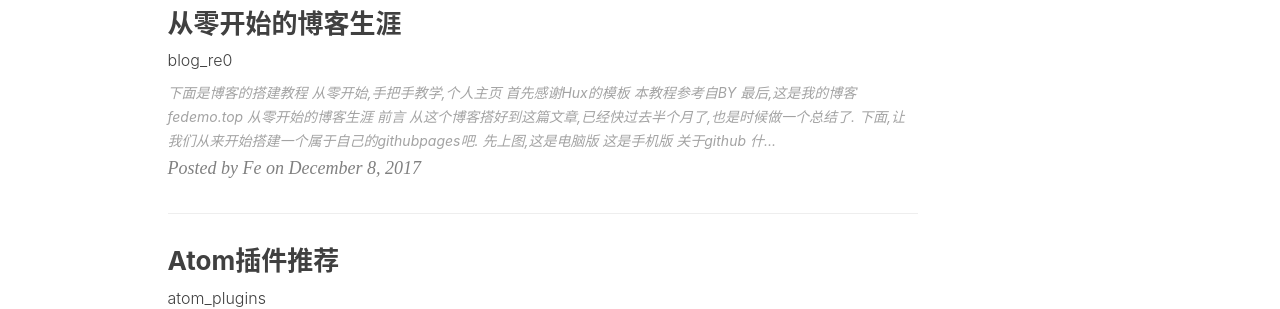
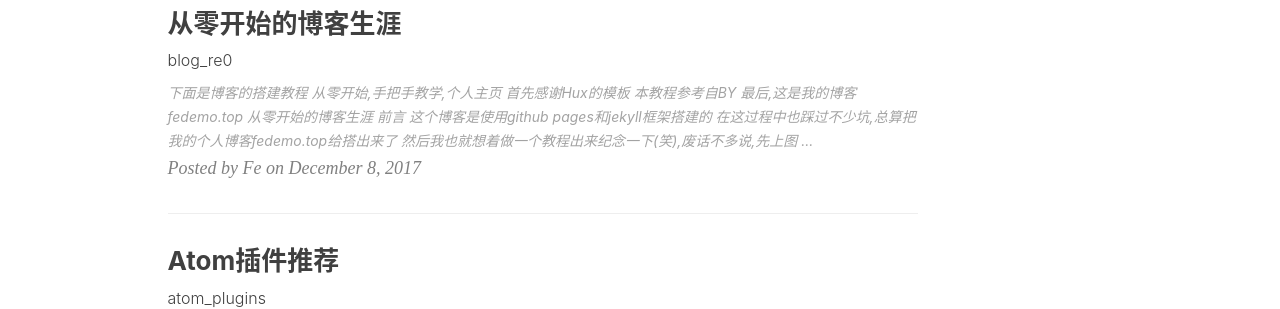
Before and after one commit to FeDemo/fedemo.github.io, a Jekyll site: the page built from index.html, in a window 1280 px wide and 900 px high, scrolled down 998 px. Shown: the part 176-485 px from the top of the window. Built offline with Jekyll 4.4.1, drawn with Linux system fonts in a browser that asks for light colours; nearby versions of some CDN libraries; the list of posts is cut into pages by our own code; comment, search, counter and statistics services are not loaded; some of the changed lines change nothing that is shown.

Commit message:
update re0,搜索插件

````diff
--- a/_config.yml
+++ b/_config.yml
@@ -82,7 +82,8 @@
 featured-tags: true                     # 是否使用首页标签
 featured-condition-size: 0              # 相同标签数量大于这个数，才会出现在首页
 
-
+#search plugins
+search: true                            # 是否使用搜索插件
 
 # Progressive Web Apps
 chrome-tab-theme-color: "#000000"
--- a/_includes/footer.html
+++ b/_includes/footer.html
@@ -267,8 +267,9 @@
     });
 </script>
 {% endif %}
-<!-- 搜索插件start -->
 
+<!-- 搜索插件search start -->
+{% if site.search %}
 <div class="cb-search-tool" style="position: fixed; top: 0px ; bottom: 0px; left: 0px; right:  0px;
       opacity: 0.95; background-color: #111111; z-index: 9999; display: none;">
     <input type="text" class="form-control cb-search-content" id="cb-search-content" style="position: fixed; top: 60px" placeholder="文章标题 日期 标签" >
@@ -286,5 +287,5 @@
 
 <script src="{{ "/search/js/bootstrap3-typeahead.min.js" | prepend: site.baseurl }}"></script>
 <script src="{{ "/search/js/cb-search.js" | prepend: site.baseurl }}"></script>
-
+{% endif %}
 <!-- 搜索插件end -->
--- a/_posts/2017-12-08-blog_re0.md
+++ b/_posts/2017-12-08-blog_re0.md
@@ -13,16 +13,20 @@
 >从零开始,手把手教学,个人主页
 >首先感谢[Hux](https://github.com/Huxpro)的模板
 >本教程参考自[BY](https://github.com/qiubaiying)
->最后,[这是我的博客 fedemo.top](/)
+>最后,[这是我的博客 fedemo.top](http://fedemo.top/)
 
 # 从零开始的博客生涯
 
 ## 前言
 
-从这个博客搭好到这篇文章,已经快过去半个月了,也是时候做一个总结了.
-下面,让我们从来开始搭建一个属于自己的githubpages吧.
+这个博客是使用github pages和jekyll框架搭建的
 
-先上图,这是电脑版
+在这过程中也踩过不少坑,总算把我的个人博客[fedemo.top](http://fedemo.top/)给搭出来了
+
+然后我也就想着做一个教程出来纪念一下(笑),废话不多说,先上图
+
+
+这是电脑版
 
 ![](https://raw.githubusercontent.com/FeDemo/posts_img/master/2017-12-08-blog_re0/1.png)
 这是手机版
@@ -47,7 +51,8 @@
 
 ![](https://raw.githubusercontent.com/FeDemo/posts_img/master/2017-12-08-blog_re0/4.png)
 <br>
-## 创建我们的Blog项目
+## hellow word
+#### Blog项目
 <br>
 >接着,我们需要创建一个项目
 
@@ -75,7 +80,6 @@
 
   ![](https://raw.githubusercontent.com/FeDemo/posts_img/master/2017-12-08-blog_re0/8.png)
 <br>
-## hellow word
 #### 编写我们的首页
 > 创建index.html
 
@@ -130,6 +134,9 @@
 ***
 
 ## 使用Jekyll生成博客模板
+当然,一个博客如果所有代码都需要自己写,那样工作量会很大.
+
+这时候,就需要使用模板了,我们完全可以不去管那些复杂的代码,只需要专注于文章内容就好了
 #### Jekyll是什么
 
 Jekyll 是一个简单的博客形态的静态站点生产机器。它有一个模版目录，其中包含原始文本格式的文档，通过一个转换器（如 Markdown）和我们的 Liquid 渲染器转化成一个完整的可发布的静态网站，你可以发布在任何你喜爱的服务器上。Jekyll 也可以运行在 GitHub Page 上，也就是说，你可以使用 GitHub 的服务来搭建你的项目页面、博客或者网站，而且是完全免费的。
@@ -141,12 +148,13 @@
 
 #### 使用Jekyll模板
 这里推荐一个Jekyll模板的网站[jekyllthemes.org](http://jekyllthemes.org/)
-当然,如果觉得我现在用的模板比较好看也可以直接[**fork**](https://github.com/FeDemo/fedemo.github.io)我的这个项目,然后点击**setting**修改为自己的名字.
+当然,如果觉得我现在用的模板比较好看也可以直接[**fork**](https://github.com/FeDemo/fedemo.github.io)我的这个[项目](https://github.com/FeDemo/fedemo.github.io),然后点击**setting**修改项目名称为自己的名字.
 ![](https://raw.githubusercontent.com/FeDemo/posts_img/master/2017-12-08-blog_re0/13.png)
 
-## 博客文件结构
+## 一些需要修改的内容
 
-博客的文件结构大概是这样子的:
+>博客的文件结构大概是这样子的:
+
 ```
 ├── _config.yml
 ├── _drafts
@@ -174,11 +182,14 @@
   - `img` 存放图片的文件夹
 
 
-## `_config.yml` 配置文件
+#### `_config.yml` 配置文件
 
-如果你是直接fork我的项目,那么你目前最需要的是修改`_config.yml` 配置文件为你需要的信息
+如果你是直接fork我的项目,那么你目前最需要的是修改`_config.yml`
 
-#### Site settings基础设置
+上面都有写上注释,只要跟着注释照着改成自己的配置信息就可以了
+<br>
+> Site settings基础设置
+
 ```
 # Site settings
 title: Fe Blog  #你博客的标题
@@ -191,15 +202,18 @@
 baseurl: ""      # for example, '/blog' if your blog hosted on 'host/blog'
 github_repo: "https://github.com/FeDemo/fedemo.github.io.git" # you code repository
 ```
+<br>
+> Sidebar settings侧边栏设置
 
-#### Sidebar settings侧边栏设置
 ```
 # Sidebar settings侧边栏
 sidebar: true                           # 是否开启侧边栏
 sidebar-about-description: "Goals determine what you going to be!" #装B的话
 sidebar-avatar: /img/avatar_m.jpg      # 你的头像
 ```
-#### SNS settings社交账号
+<br>
+>  SNS settings社交账号
+
 ```
 # SNS settings社交账号  如果没有的话注释掉就好了
 RSS: false
@@ -210,12 +224,19 @@
 jianshu_username:   57064928f3a8
 #twitter_username:   fedemo
 ```
-#### Gitalk评论系统
+<br>
+> Gitalk评论系统
+
 集成了Gitalk评论,这是一个github内的开源项目.基于 Github Issue 和 Preact 开发的评论插件.
-github地址:[https://github.com/gitalk/gitalk](https://github.com/gitalk/gitalk)
-需要 Github Application，如果没有[点击这里申请](https://github.com/settings/applications/new)
+github地址: [https://github.com/gitalk/gitalk](https://github.com/gitalk/gitalk)
+需要 Github Application，如果没有 [点击这里申请](https://github.com/settings/applications/new)
+更加详细的介绍可以看下官方的 [中文文档](https://github.com/gitalk/gitalk/blob/master/readme-cn.md)
+和这篇[文章](http://qiubaiying.top/2017/12/19/%E4%B8%BA%E5%8D%9A%E5%AE%A2%E6%B7%BB%E5%8A%A0-Gitalk-%E8%AF%84%E8%AE%BA%E6%8F%92%E4%BB%B6/)
+
 ![](https://raw.githubusercontent.com/FeDemo/posts_img/master/2017-12-08-blog_re0/19.png)
+
 注册之后会生成**clientID**和**clientSecret**,将其填入下面的配置文件就可以了
+
 ```
 # 评论系统
 # Gitalk 如果不需要注释掉或者删了就好了
@@ -227,7 +248,9 @@
   owner: FeDemo    #github用户名
   admin: FeDemo    #拥有admin权限的用户
 ```
-#### 网站统计
+<br>
+> 网站统计
+
 集成了 [Baidu Analytics](https://tongji.baidu.com/web/welcome/login) 和 [Google Analytics](http://www.google.cn/analytics/)，到各个网站注册拿到track_id替换下面的就可以了.
 不要用我的`ba_track_id`!
 ```
@@ -243,8 +266,9 @@
 ![](https://raw.githubusercontent.com/FeDemo/posts_img/master/2017-12-08-blog_re0/14.png)
 
 如果觉得不需要的话,注释掉就好了.最后重要的事说3遍,**不要用我的ba_track_id!**
+<br>
+>  Featured Tags标签设置
 
-#### Featured Tags标签设置
 ```
 # Featured Tags
 featured-tags: true                     # 是否使用首页标签
@@ -254,8 +278,19 @@
 ![](https://raw.githubusercontent.com/FeDemo/posts_img/master/2017-12-08-blog_re0/18.png)
 如果是刚开始建站,没有几篇文章的话讲标签数改为0就好了
 
+<br>
+> search搜索插件
 
-#### Friends好友链接
+本搜索插件来自[小胖轩](https://github.com/androiddevelop/jekyll-search),效果见右下角或者连续按两下`ctrl`
+具体细节可以看下他的[项目](https://github.com/androiddevelop/jekyll-search)
+```
+#如果不需要可以注释掉
+#search plugins
+search: true                            # 是否使用搜索插件
+```
+<br>
+> Friends好友链接
+
 ```
 friends: [
     {
@@ -267,12 +302,12 @@
     }
 ]
 ```
-## 写博客
+#### `_posts`博客的书写
 
 利用 Github网站 ，我们可以不用学习git，就可以轻松管理自己的博客
 
-对于轻车熟路的程序猿来说，使用git管理会更加方便。。。
-#### 创建文件
+对于轻车熟路的程序猿来说，使用git管理在本地编写(推荐使用[Atom初体验](http://fedemo.top/2017/11/26/atom_first/))会更加方便,这里就说说如何在github网页上编写文章.
+> 创建文件
 
 点击create new file创建文件
 ![](https://raw.githubusercontent.com/FeDemo/posts_img/master/2017-12-08-blog_re0/15.png)
@@ -280,7 +315,8 @@
 可以在github上直接编辑
 ![](https://raw.githubusercontent.com/FeDemo/posts_img/master/2017-12-08-blog_re0/16.png)
 
-#### 文章的格式
+> 文章的格式
+
 每一篇文章文件命名采用的是`2017-02-04-Hello-2017.md`时间+标题的形式，空格用`-`替换连接。
 
 文件的格式是 `.md` 的 [**MarkDown**](http://sspai.com/25137/) 文件。
@@ -309,14 +345,80 @@
 按格式创建文章后，提交保存。进入你的博客主页，新的文章将会出现在你的主页上.
 ![](https://raw.githubusercontent.com/FeDemo/posts_img/master/2017-12-08-blog_re0/17.png)
 是不是有点小兴奋
-***
-现在可以先告一段落了,关于域名的购买和解析以及一些其他的东西.
-em......
-待我屡屡思路
 
+## 绑定域名
+现在,我们的博客已经可以说是搭好了,你可以把你的网址告诉给你的小伙伴了
 
+现在,我们的网址是 fedemo.github.io,是属于github下的子域名.
 
+对于小伙伴来说可能不是那么好记,那么我们现在应该怎么办了?
 
+#### 购买域名
+> 买买买
+
+当然是充钱啊
+![](https://raw.githubusercontent.com/FeDemo/posts_img/master/2017-12-08-blog_re0/21.png)
+
+我的话是在百度云买的域名(当时由于在公司,路由屏蔽了淘宝,所以阿里云的账号登不上去) ,我的fedemo.top首年只要一块钱
+
+![](https://raw.githubusercontent.com/FeDemo/posts_img/master/2017-12-08-blog_re0/20.png)
+
+具体购买流程就不细说了
+ps:如果对域名这块不是很熟的可以尝试下阿里云,客户小哥贼热情.
+我当时就用我的淘宝号登上阿里云的网址几次,阿里的客户小哥就打电话过来问我是不是要买服务器.....
+
+#### 解析到我们的博客
+
+>DNS解析
+
+这里我以百度云为例,在购买域名后.通过`域名服务 / 域名管理 / 域名解析 `进入域名解析绑定我们的网站
+
+![](https://raw.githubusercontent.com/FeDemo/posts_img/master/2017-12-08-blog_re0/22.png)
+
+>添加解析
+
+![](https://raw.githubusercontent.com/FeDemo/posts_img/master/2017-12-08-blog_re0/23.png)
+>主机记录
+
+主机记录即域名前缀，常用如下：
+```
+1. www：解析后域名为 www.fedemo.top
+2. @：直接解析主域名 fedemo.top
+3. *：泛解析，匹配其他所有域名 *.fedemo.top
+```
+一般的话我们只要解析 **www** 和 **@** 就可以了
+
+>A记录和CHAME记录的区别
+
+这里,说明下A记录和CHAME记录的区别
+- A记录表示解析到IP地址,所以我们要天地的记录值是ipv4格式的(PS:github的IP地址是 **151.101.229.147** )
+- CHAME记录可以理解为重定向,就是从该域名(fedemo.top)跳转到另外一个域名(fedemo.github.io)
+
+这里,我更推荐使用CHAME记录,因为github的IP地址可能会不稳定,如果github修改的话我们这边也需要修改才可以使用
+
+>项目本地CHAME配置
+
+当然,当初地从域名这里解析到github pages还不行,因为这样只是指向了github的ip而已.
+我们还需要告诉github,我这边用你的服务器建了个博客,现在我要绑定域名了
+
+接着,我们需要修改项目根目录下的CHAME文件,打开CHAME,在里面写上你注册的域名(不需要写前缀,只要写fedemo.top就好了)
+
+#### 来,上车
+
+再稍微等一下,我们就可以通过我们购买的域名访问我们的页面了.这篇教程也差不多完了,有不懂得或者踩到什么坑以及有什么意见都可以在下面的评论中说出来
+
+## 一些补充
+>域名实名认证
+
+在国内购买的域名都需要实名认证,不然可能给你用几天就给你停掉了
+
+此坑已踩 OTZ
+
+>关于文章
+
+我在博客中的文章，你们可以保留，让更多需要帮助人的看到，当然也可以删除。
+
+不过,保留的话希望能够注明出处,并标明转载,谢谢
 
 
 
@@ -326,10 +428,3 @@
 ![](https://raw.githubusercontent.com/FeDemo/posts_img/master/star.png)
 
 点上面 **↑** 那个星星
-
-
-
-
-
-
-<br><br><br><br><br><br><br><br><br><br><br><br><br><br><br>
````
